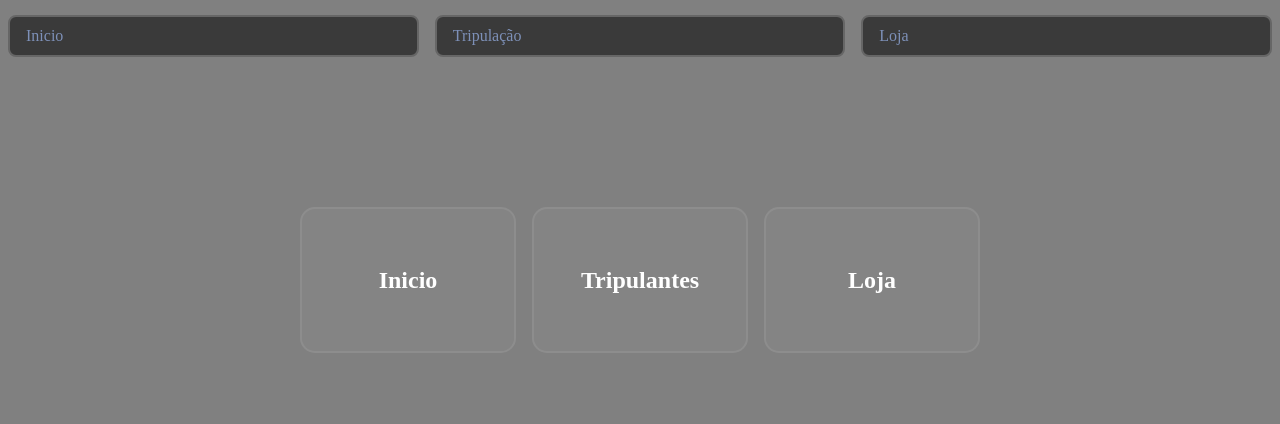
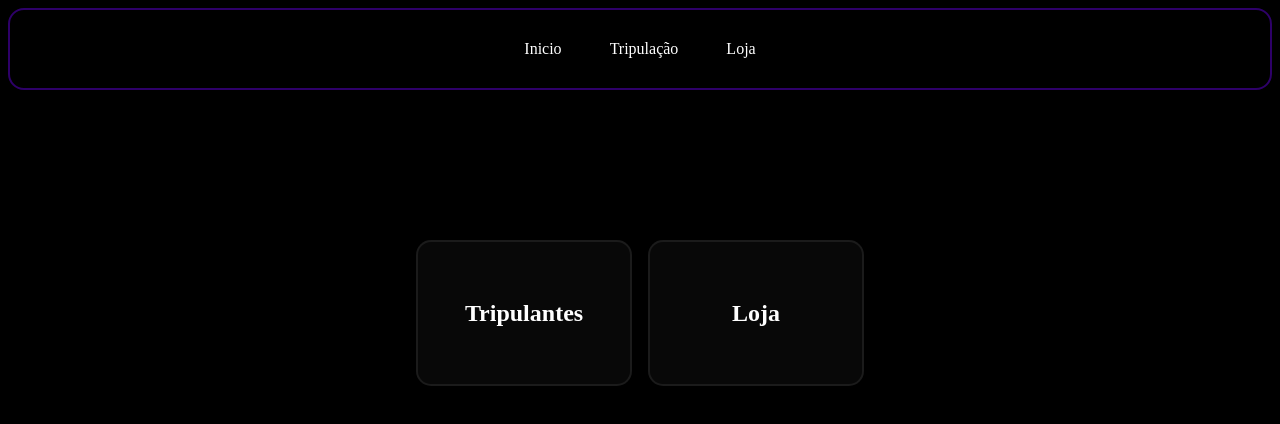
Before and after one commit to PlanT50/Trabalho-PW---Gatonautas, a plain HTML site: page index.html in a window 1280 px wide. Drawn offline with Linux system fonts and the light colour scheme; files whose address does not match are found by name.

Commit message:
Mudança de cores do layout e underline adicionada no texto

```diff
--- a/assets/css/style.css
+++ b/assets/css/style.css
@@ -1,6 +1,7 @@
 body{
-    background-color: gray;
+    background-color: #000000;
     color: white;
+    margin: 1;
 }
 
 .secao{
@@ -16,9 +17,9 @@ body{
 }
 
 
-/*.secao.ativa{
+.secao.ativa{
     display: none;
-}*/
+}
 
 main{
     display: flex;
@@ -29,20 +30,30 @@ main{
 }
 
 nav {
+  background-color: #000000;
   display: flex;
-  margin-top: 15px;
+  padding: 20px 0;
   justify-content: center;
+  border-radius: 16px;
+  border: solid 2px;
+  border-color: rgb(46, 0, 105);
   gap: 16px;
 }
 
 nav a {
     display: inline;
-    width: 100%;
     text-decoration: none;
-    color: rgba(164, 193, 255, 0.644);
-    background: #3a3a3a;
-    border: 2px solid #666;
+    color: rgb(255, 255, 255);
+    background: #000000;
+    border: 2px  #666;
     border-radius: 8px;
     padding: 10px 16px;
 
 }
+
+nav a:hover {
+  text-decoration: underline;
+  text-decoration-color: #3e0077;
+  text-underline-offset: 4px;
+  text-decoration-thickness: 3px; ;
+}
```
